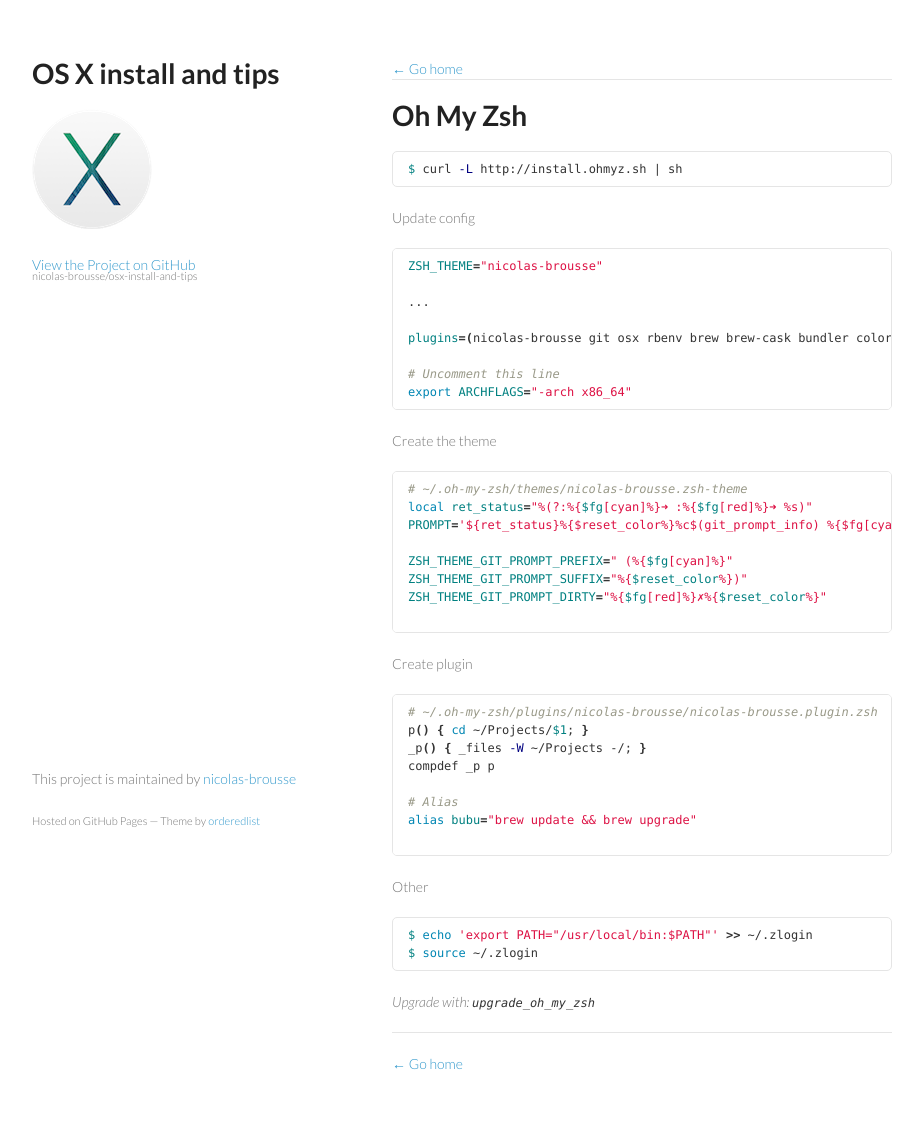
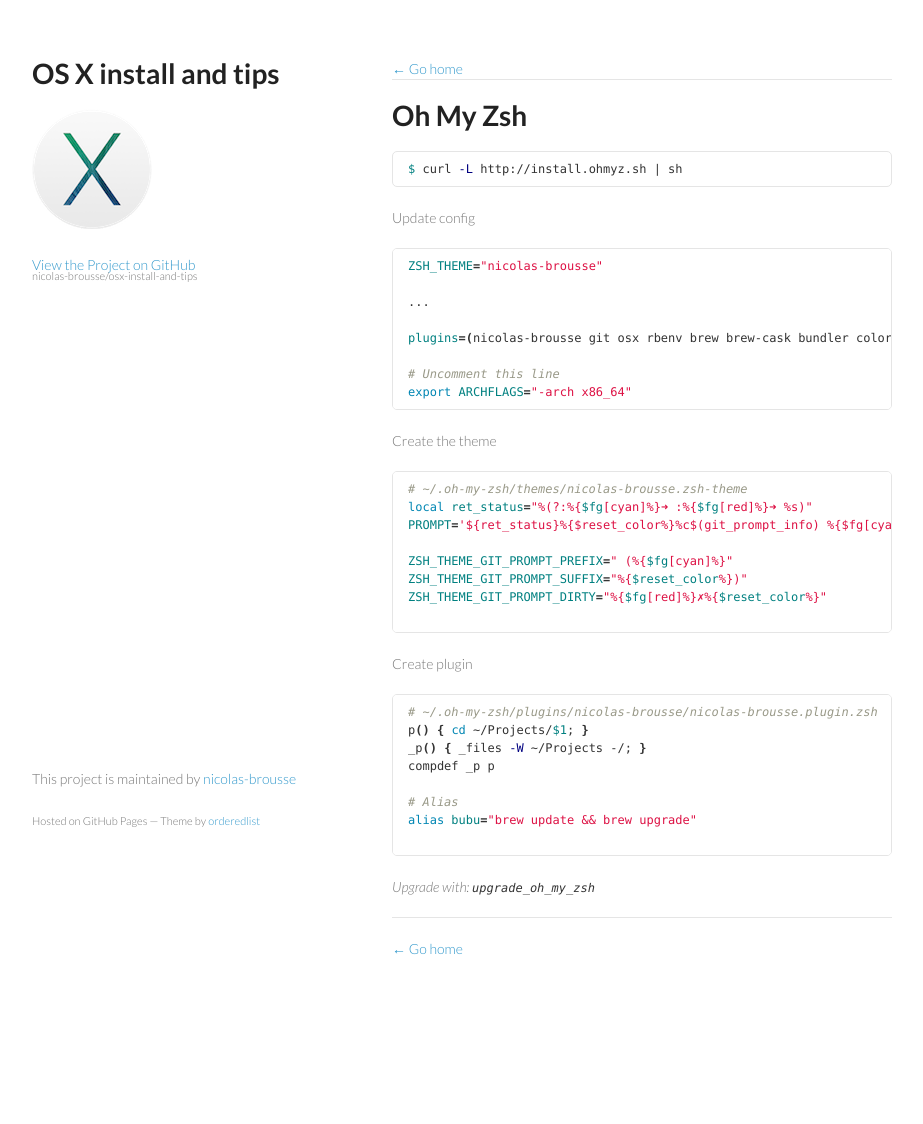
Before and after one commit to nicolas-brousse/osx-install-and-tips, a Jekyll site: the page built from pages/installation/oh-my-zsh.md, in a window 1280 px wide. Shown: the whole page, without its empty margins (178-1101 px from the left). Built offline with Jekyll 4.4.1, drawn with Linux system fonts in a browser that asks for light colours; Markdown is read by kramdown in place of the engine named in the settings; after the commit the page ends 1009 px from its top, so only the background shows below that.

Commit message:
Update oh-my-zsh.md

````diff
--- a/pages/installation/oh-my-zsh.md
+++ b/pages/installation/oh-my-zsh.md
@@ -46,11 +46,4 @@
 
 ```
 
-Other
-
-```bash
-$ echo 'export PATH="/usr/local/bin:$PATH"' >> ~/.zlogin
-$ source ~/.zlogin
-```
-
 _Upgrade with: `upgrade_oh_my_zsh`_
````
